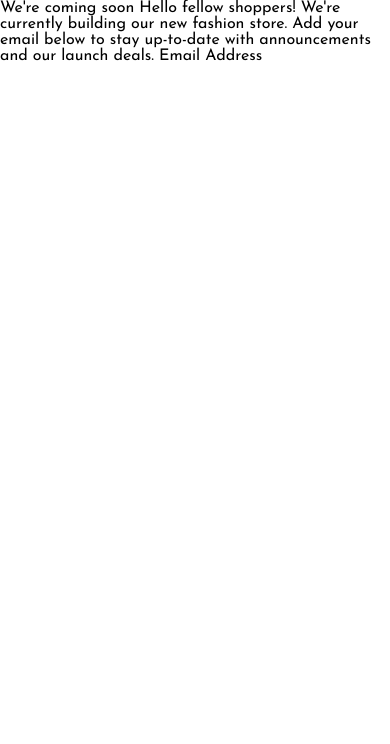
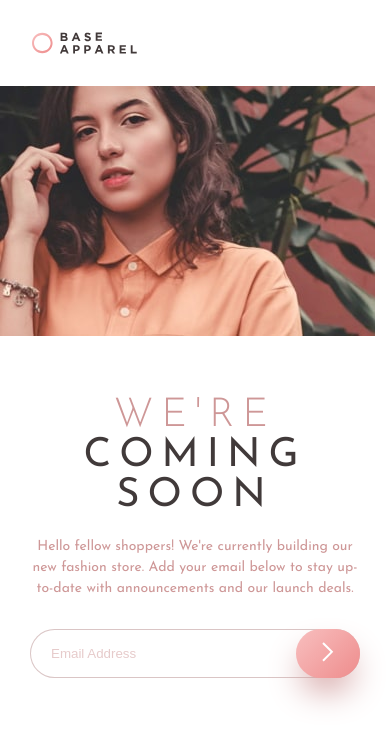
Before and after one commit to Jorge-PMarin/base-apparel-page-FM, a website: page index.html in a window 390 px wide. Drawn offline with Linux system fonts and the light colour scheme.

Commit message:
mobile design finished

```diff
--- a/index.html
+++ b/index.html
@@ -22,9 +22,52 @@
     <link rel="stylesheet" href="style.css" />
   </head>
   <body>
-    We're coming soon Hello fellow shoppers! We're currently building our new
-    fashion store. Add your email below to stay up-to-date with announcements
-    and our launch deals. Email Address
+    <main class="intro">
+      <div class="intro__left">
+        <img
+          src="./images/logo.svg"
+          alt=""
+          class="intro__img logo"
+          aria-hidden="true"
+        />
+
+        <img class="intro__img mobile" src="./images/hero-mobile.jpg" alt="" />
+
+        <div class="intro__text">
+          <h1 class="intro__heading"><b>We're</b> coming soon</h1>
+          <p class="intro__paragraph">
+            Hello fellow shoppers! We're currently building our new fashion
+            store. Add your email below to stay up-to-date with announcements
+            and our launch deals.
+          </p>
+          <form class="intro__form">
+            <div>
+              <input
+                type="text"
+                aria-placeholder="email address"
+                placeholder="Email Address"
+              />
+              <button class="intro__submit" role="submit">
+                <img
+                  src="./images/icon-arrow.svg"
+                  aria-hidden="true"
+                  class="intro__arrow"
+                  alt=""
+                />
+              </button>
+            </div>
+          </form>
+        </div>
+      </div>
+
+      <div class="intro__right">
+        <img
+          class="intro__img desktop"
+          src="./images/hero-desktop.jpg"
+          alt=""
+        />
+      </div>
+    </main>
 
     <script src="./src/script.js"></script>
   </body>
--- a/src/styles/base/_reset.scss
+++ b/src/styles/base/_reset.scss
@@ -105,6 +105,9 @@ nav,
 section {
   display: block;
 }
+* {
+  box-sizing: border-box;
+}
 body {
   line-height: 1;
 }
--- a/src/styles/base/_variables.scss
+++ b/src/styles/base/_variables.scss
@@ -6,5 +6,5 @@ $soft-red: hsl(0, 93%, 68%);
 $dark-grayish-red: hsl(0, 6%, 24%);
 
 //Gradient
-$gradiant-white: linear, 135deg, from hsl(0, 0%, 100%), to hsl(0, 100%, 98%);
-$gradiant-desaturated-red: inear, 135deg, from hsl(0, 80%, 86%), to hsl(0, 74%, 74%);
+$gradiant-white: 135deg, hsl(0, 0%, 100%), hsl(0, 100%, 98%);
+$gradiant-desaturated-red: 135deg, hsl(0, 80%, 86%), hsl(0, 74%, 74%);
--- a/src/styles/page/_style.scss
+++ b/src/styles/page/_style.scss
@@ -0,0 +1,79 @@
+body {
+  min-height: 100vh;
+}
+
+.intro {
+  &__right {
+    display: none;
+  }
+
+  &__img {
+    display: block;
+    max-width: 100%;
+  }
+
+  &__img.logo {
+    height: 2.2rem;
+    box-sizing: initial;
+    padding: 2em;
+  }
+
+  &__text {
+    padding: 0 3rem;
+    text-align: center;
+  }
+
+  &__heading {
+    font-size: 4rem;
+    color: $dark-grayish-red;
+    text-transform: uppercase;
+    max-width: 25rem;
+    margin: 6rem auto 2rem auto;
+    letter-spacing: 0.2em;
+  }
+
+  &__heading b {
+    color: $desaturated-red;
+    font-weight: 200;
+  }
+
+  &__paragraph {
+    color: $desaturated-red;
+    font-size: 1.4rem;
+    line-height: 1.5em;
+    margin-bottom: 3rem;
+  }
+
+  &__form {
+    margin-bottom: 14rem;
+
+    div {
+      position: relative;
+    }
+
+    input {
+      width: 100%;
+      border-radius: 10rem;
+      padding: 1.2em 1.5em;
+      border: 0.1rem solid hsla(0, 21%, 76%, 0.774);
+
+    }
+
+    input::placeholder {
+      color: $desaturated-red;
+      opacity: 50%;
+    }
+
+    button {
+      position: absolute;
+      height: 100%;
+      border-radius: 10rem;
+      padding: 0 2.6rem;
+      right: 0;
+      border: none;
+      box-shadow: -1px 18px 34px -7px $desaturated-red;
+      background-image: linear-gradient(#{$gradiant-desaturated-red});
+      cursor: pointer;
+    }
+  }
+}
```
Also changed, not shown: style.css, 1 other file.
